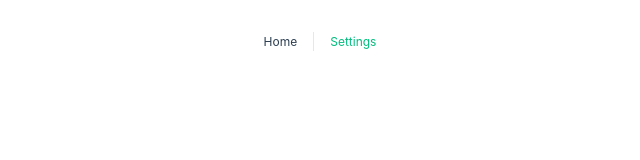
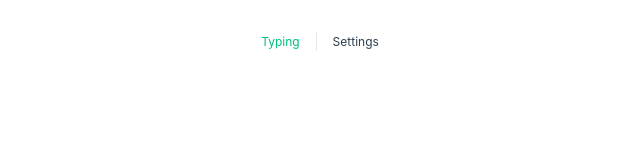
Before and after one commit to thismarioperez/typetempo, a Vue app in the folder apps/web/: page / in a window 1280 px wide. Shown: the top 160 px of the page, without its empty margins (320-960 px from the left). Built offline with nearby package versions, Linux system fonts and the light colour scheme; the HTML template or start-up script is replaced by a standard one.

Commit message:
Tweak router link text clor

```diff
--- a/apps/web/src/components/TheHeader.vue
+++ b/apps/web/src/components/TheHeader.vue
@@ -6,7 +6,7 @@ import { RouterLink } from "vue-router";
     <header>
         <div class="wrapper">
             <nav>
-                <RouterLink to="/">Home</RouterLink>
+                <RouterLink to="/">Typing</RouterLink>
                 <RouterLink to="/settings">Settings</RouterLink>
             </nav>
         </div>
@@ -21,7 +21,7 @@ nav {
     margin-top: 2rem;
 }
 
-nav a.router-link-exact-active {
+nav a:not(.router-link-exact-active) {
     color: var(--color-text);
 }
 
```
